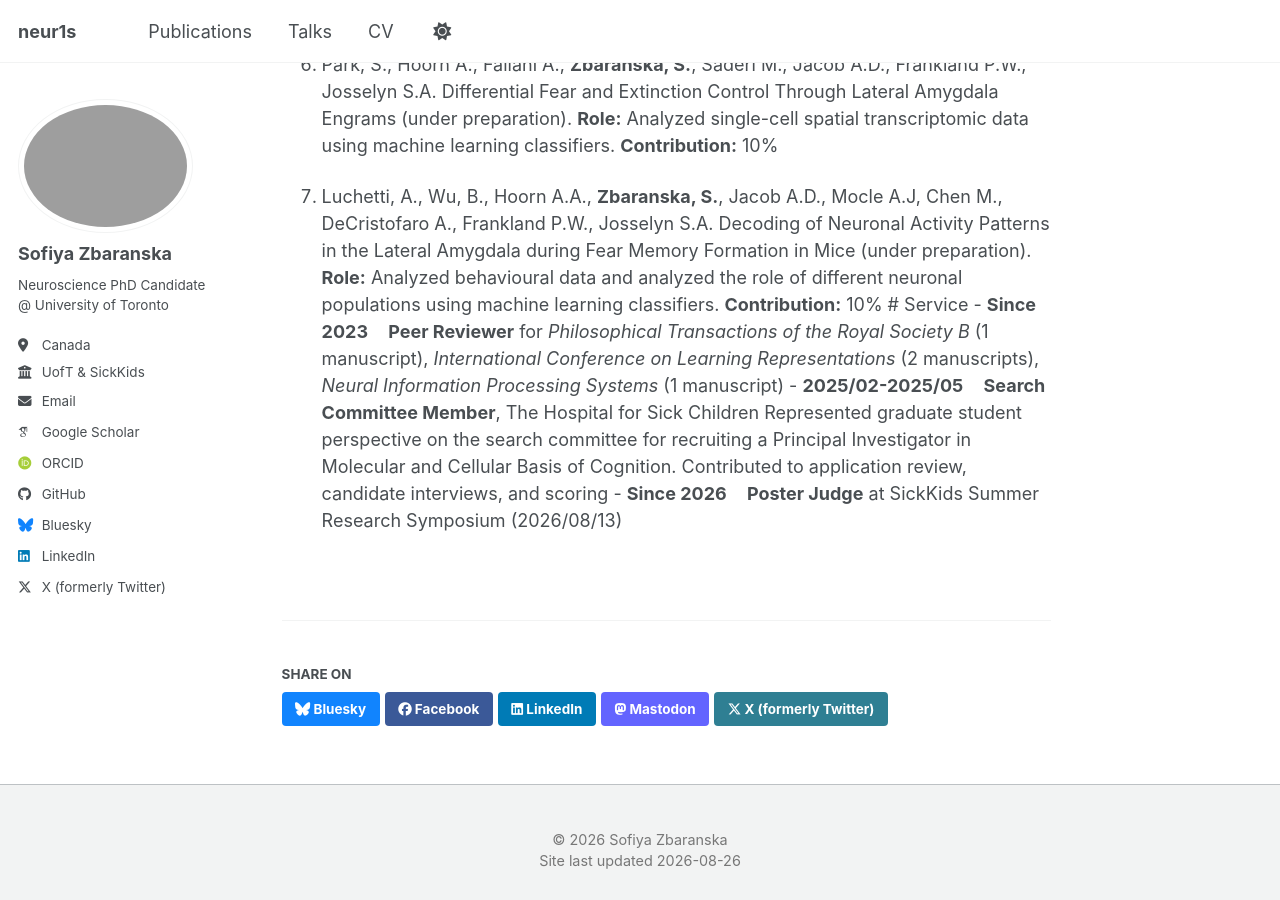
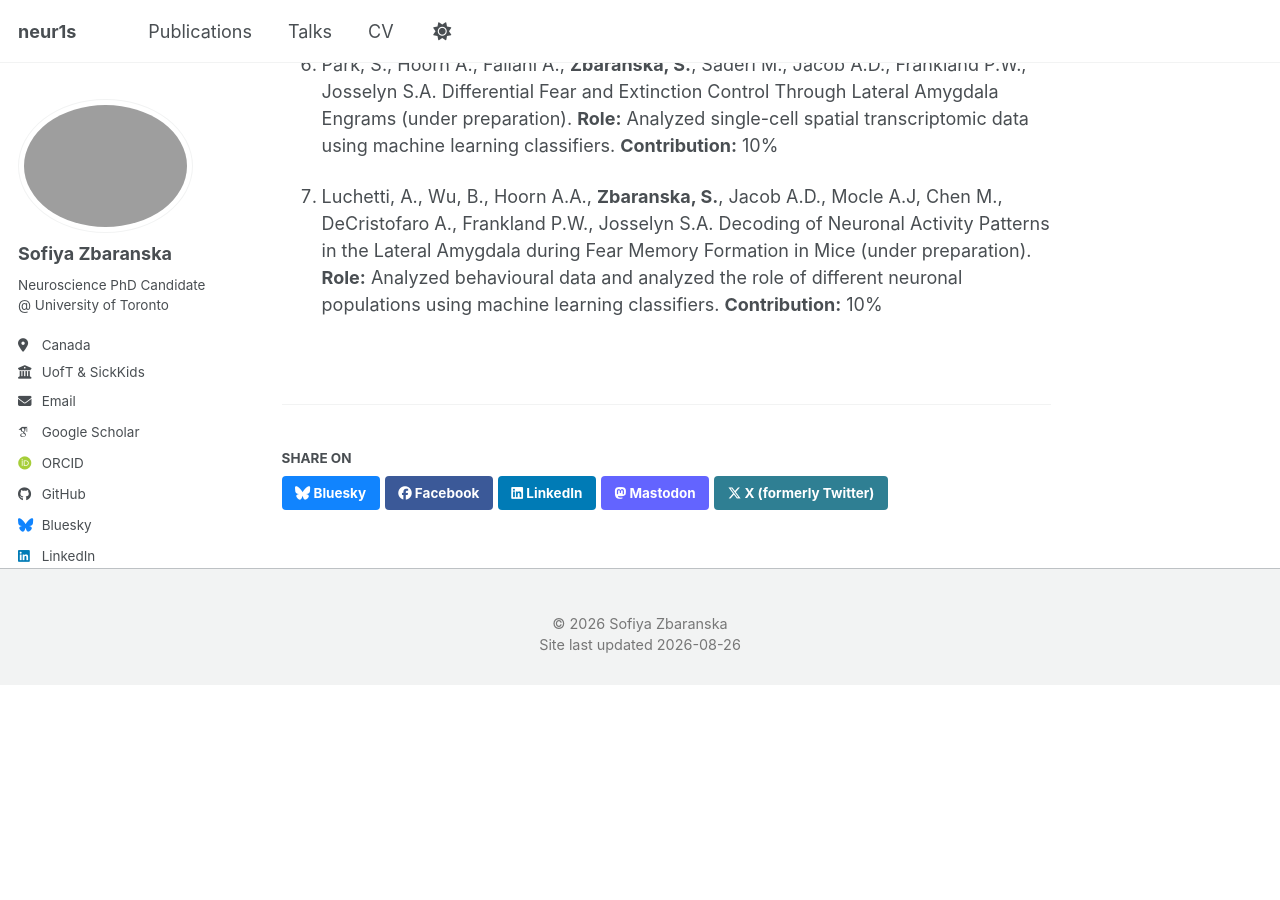
Before and after one commit to neur1s/neur1s.github.io, a Jekyll site: the page built from _publications/peer_reviewed_list.md, in a window 1280 px wide and 900 px high, scrolled down 1008 px. Built offline with Jekyll 4.4.1, drawn with Linux system fonts in a browser that asks for light colours; some web fonts are replaced; a script bundle is joined from its source files by our own code; library files that are not in the unit come from our copies; after the commit the page ends 1692 px from its top, so only the background shows below that.

Commit message:
update publication list

```diff
--- a/_publications/peer_reviewed_list.md
+++ b/_publications/peer_reviewed_list.md
@@ -32,4 +32,4 @@ machine learning classifiers. **Contribution:** 10%
 
 4.  Luchetti, A., Wu, B., Hoorn A.A., **Zbaranska, S.**, Jacob A.D., Mocle A.J, Chen M., DeCristofaro A., Frankland P.W., Josselyn S.A. Decoding of Neuronal Activity Patterns in the Lateral Amygdala during Fear Memory Formation in Mice (under preparation).
 **Role:** Analyzed behavioural data and analyzed the role of different neuronal populations using machine learning classifiers.
-**Contribution:** 10% # Service -   **Since 2023**&nbsp;&nbsp;&nbsp; **Peer Reviewer** for *Philosophical Transactions of the Royal Society B* (1 manuscript), *International Conference on Learning Representations* (2 manuscripts), *Neural Information Processing Systems* (1 manuscript) -   **2025/02-2025/05**&nbsp;&nbsp;&nbsp; **Search Committee Member**, The Hospital for Sick Children Represented graduate student perspective on the search committee for recruiting a Principal Investigator in Molecular and Cellular Basis of Cognition. Contributed to application review, candidate interviews, and scoring -   **Since 2026**&nbsp;&nbsp;&nbsp; **Poster Judge** at SickKids Summer Research Symposium (2026/08/13)
+**Contribution:** 10%
```
